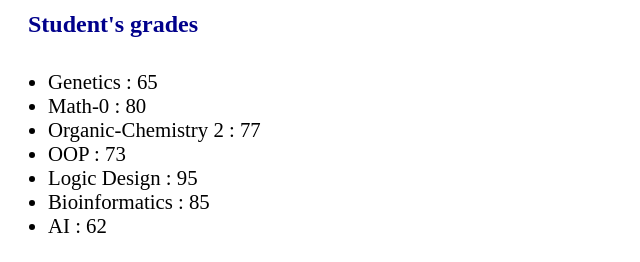
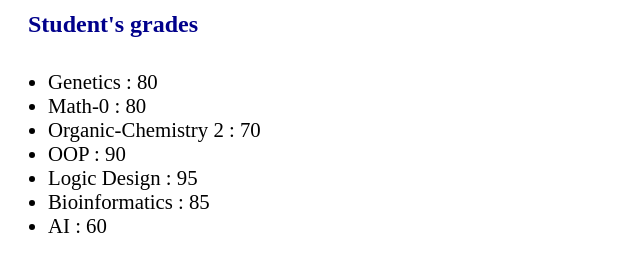
Before and after one commit to NaghamMohamedMohamed/VCS-ITI-Lab1, a plain HTML site: page index.html in a window 1280 px wide. Shown: the part 123-385 px from the top of the page, 0-640 px from the left. Drawn offline with Linux system fonts and the light colour scheme.

Commit message:
This is the fourth commit

```diff
--- a/index.html
+++ b/index.html
@@ -21,7 +21,7 @@
             var courses , grades , hours , i , j , text ;
             var gpa = 0.0 , points = 0.0 , h = 0;
             courses = ["Genetics" , "Math-0" , "Organic-Chemistry 2" , "OOP" , "Logic Design" , "Bioinformatics" , "AI"] ;
-            marks = [ 65 , 80 , 77 , 73 , 95 , 85 , 62] ;
+            marks = [ 80 , 80 , 70 , 90 , 95 , 85 , 60] ;
             hours = [3 , 3 , 2 , 3 , 3 , 2 , 3 ] ;
             len = courses.length ;
             text = "<ul>" ;
```
